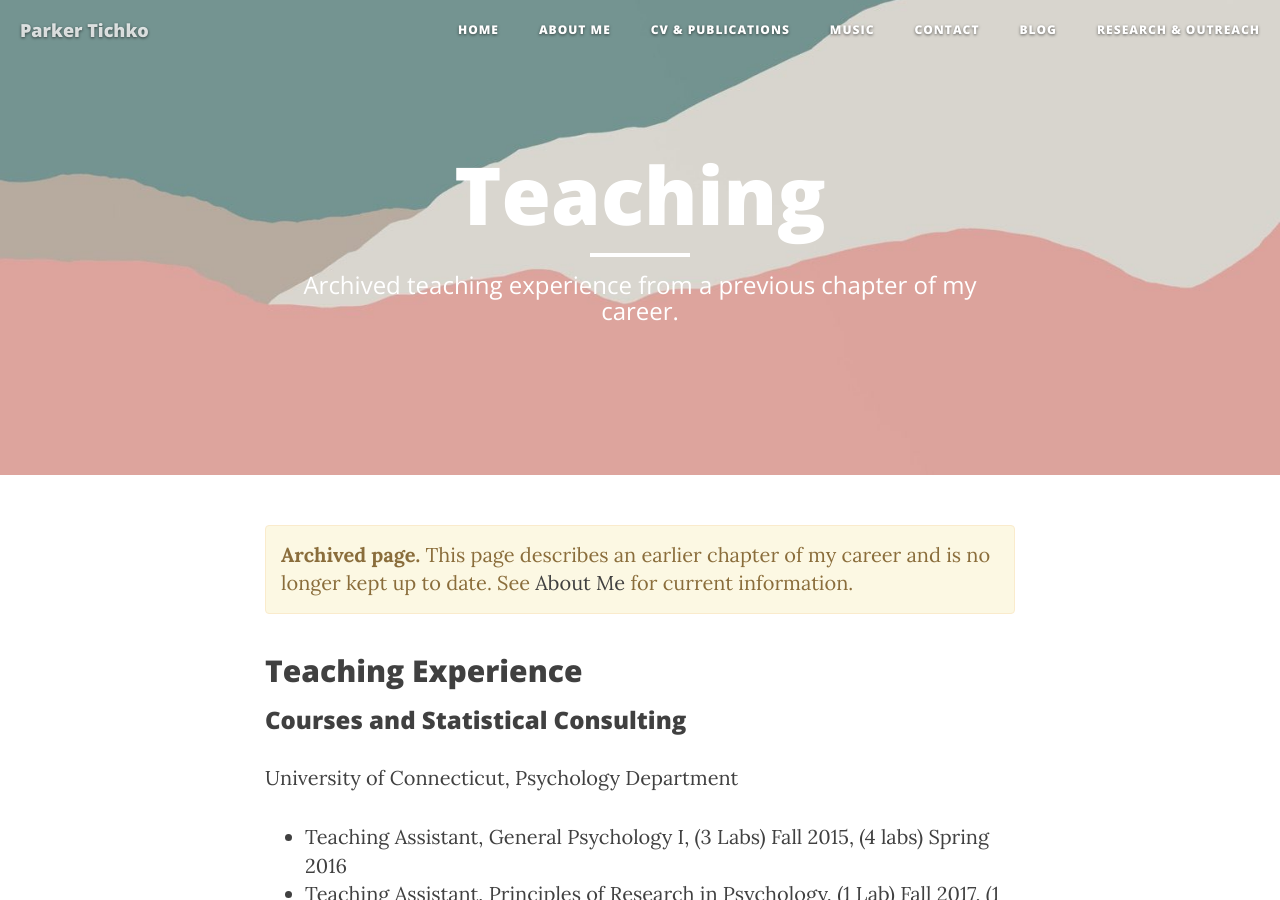
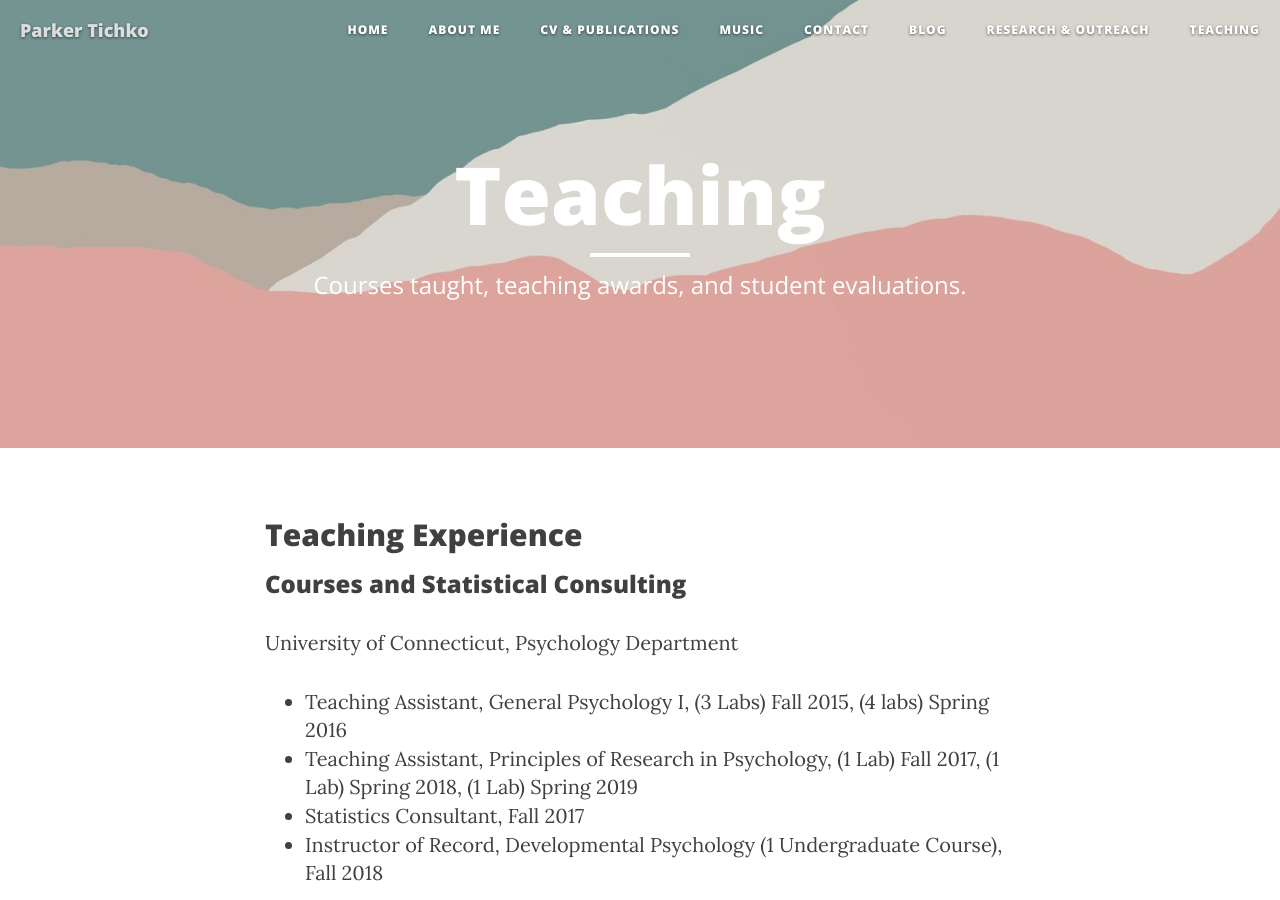
Before and after one commit to ptichko/ptichko.github.io, a Jekyll site: the page built from olderpages/Teaching.md, in a window 1280 px wide and 900 px high. Built offline with Jekyll 4.4.1, drawn with Linux system fonts in a browser that asks for light colours.

Commit message:
Promote Teaching out of the archive into the navbar
Teaching is now nav_order 7, so the navbar reads Home, About Me, CV &
Publications, Music, Contact, Blog, Research & Outreach, Teaching. The
archived banner and the "previous chapter of my career" description are gone,
replaced with a description matching what the page actually contains.

This makes olderpages/ no longer an archive in any sense -- it holds two
live, navigable pages. Both are still published at their existing
/olderpages/ URLs, which are linked from the sitemap and may be referenced
elsewhere, so the directory is left in place. Renaming it would change those
URLs; say the word if you want them moved and the old paths redirected.

```diff
--- a/olderpages/Teaching.md
+++ b/olderpages/Teaching.md
@@ -1,9 +1,9 @@
 ---
 layout: page
 title: "Teaching"
-description: "Archived teaching experience from a previous chapter of my career."
-nav: false
-archived: true
+description: "Courses taught, teaching awards, and student evaluations."
+nav: true
+nav_order: 7
 header-img: "img/Banner.jpg"
 ---
 ## Teaching Experience
```
